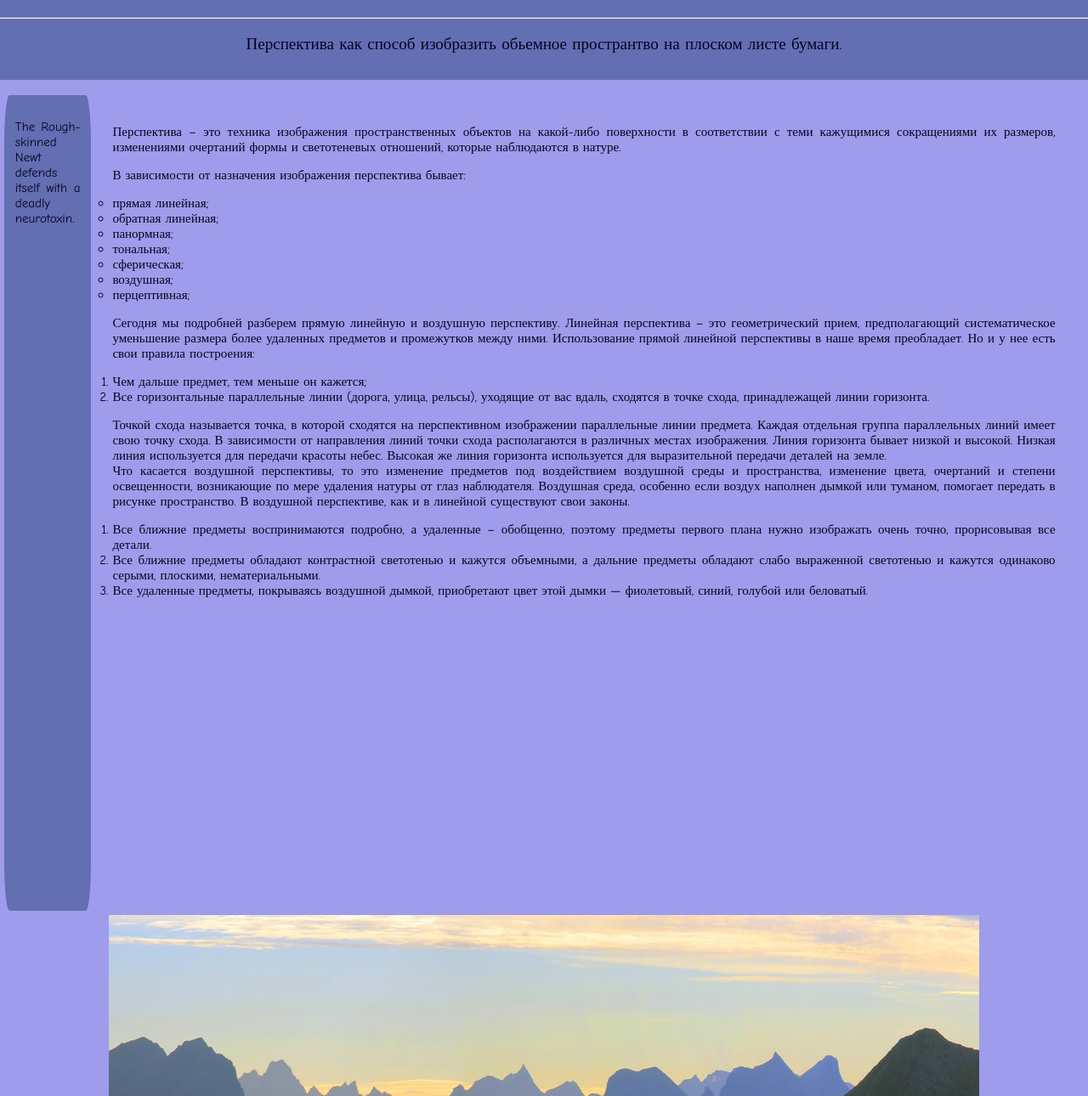
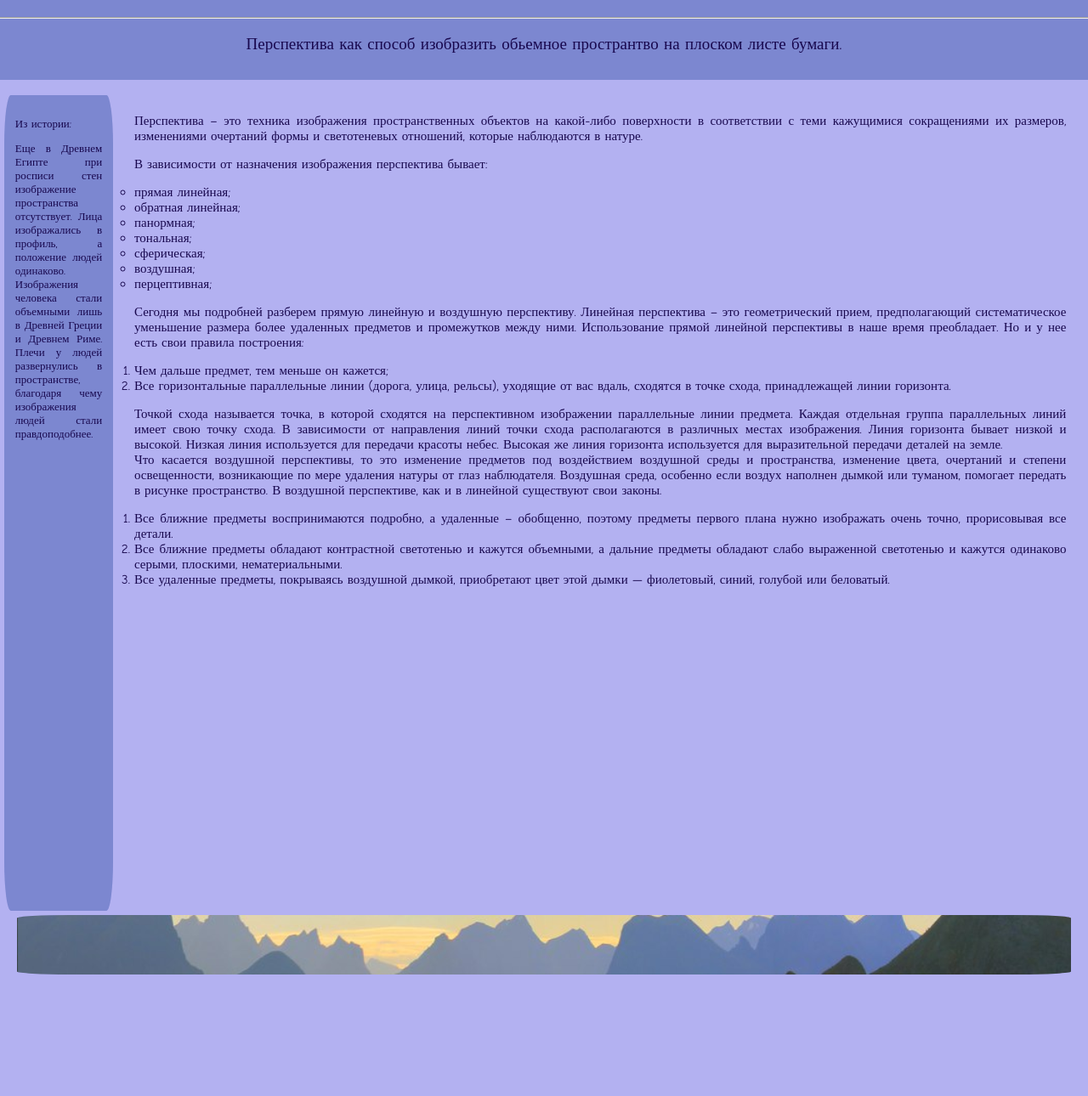
Before and after one commit to MariaChicheva/MRhtmlcss.github.io, a plain HTML site: page index.html in a window 1280 px wide. Shown: the part 128-1418 px from the top of the page at 85% size. After the commit the page ends 1283 px from the top, so only its background shows below. Drawn offline with Linux system fonts and the light colour scheme.

Commit message:
JPG! Enemy!
JPG wanted to work!!!!

```diff
--- a/fivelab.css
+++ b/fivelab.css
@@ -7,8 +7,8 @@
 html,
 body {
     font-size: 15px;/*Размер шрифта*/
-    background-color:#9f9ceb;
-    color: #08021e;
+    background-color:#b3b1f1;
+    color: #18084e;
     display:flex;
     width: 100%;
     min-height: 100%;
@@ -21,7 +21,7 @@ body {
 
 }
 header {
-  background: #636eb3;
+  background: #7480cbdd;
   border-radius: 5%;
   width:200vh;
   margin: 1%;
@@ -29,14 +29,16 @@ header {
 }
 aside {
   margin: 0.5rem;/*размер относительно шрифта*/
-  background: #636eb3;
+  font-size: 13px;
+  background: #7480cbdd;
   margin: 5px;
   margin-right: 25px;
   padding: 1%;
-  width: 8%;
+  width: 10%;
   height: 120vh;
   float: left;
   border-radius: 6%;
+
 }
 .center{
   align-items:center;
@@ -52,12 +54,18 @@ aside {
 .text{
   justify-content: center;
   padding: auto;
-  margin: 2%;
+  margin: 1%;
   padding: 1%;
 }
-.footer{
-  justify-content:space-around;
+footer{
+  /*justify-content:space-around;
   width: 120px !important;
   height: 75px !important;
-  border-radius: 3%;
+  border-radius: 3%;*/
+  width: 1240px;
+  height: 70px;
+  background-image: url("footerr123.jpg");
+  background-size: 100%, 80%;
+  background-position: 1px;
+  border-radius: 5%;
  }
--- a/index.html
+++ b/index.html
@@ -19,7 +19,10 @@
       </header>
   <div class="center">
        <aside>
-                <p>The Rough-skinned Newt defends itself with a deadly neurotoxin.</p>
+        <p>Из истории:</p>
+                <p>Еще в Древнем Египте при росписи стен изображение пространства отсутствует. Лица изображались в профиль, а положение людей одинаково.
+                  Изображения человека стали объемными лишь в Древней Греции и Древнем Риме.
+                  Плечи у людей развернулись в пространстве, благодаря чему изображения людей стали правдоподобнее.</p>
             </aside>
             <div class="text">
 
@@ -56,8 +59,7 @@
 
         </div>
       </div>
-    <footer>
-      <img src="footerr123.jpg">
+    <footer >
     </footer>
 </body>
 </html>
```
